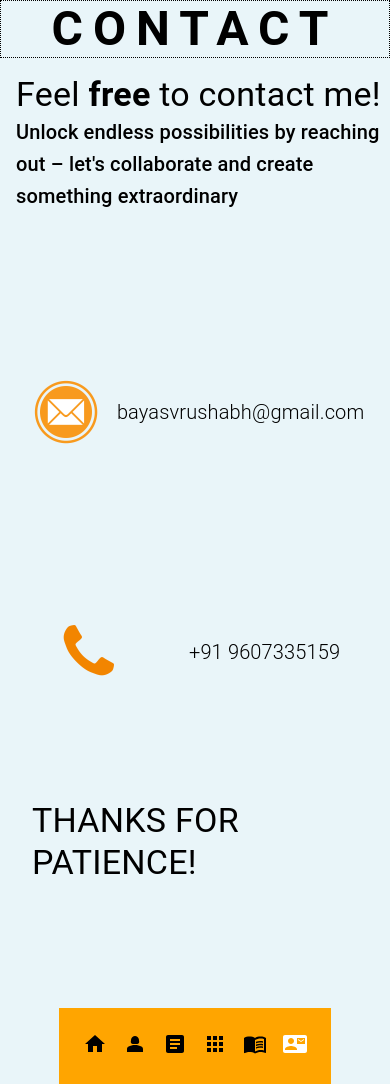
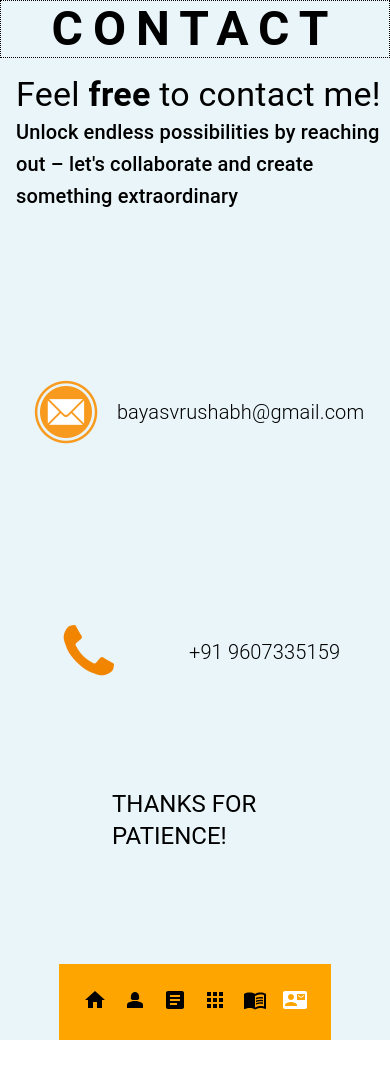
Before and after one commit to VrushabBayas/portfolio, a React (Create React App) app: page /portfolio/contact in a window 390 px wide. After the commit the page ends 1040 px from the top, so only its background shows below. Built offline with nearby package versions, Linux system fonts and the light colour scheme.

Commit message:
style fixes

```diff
--- a/src/containers/Contact/index.js
+++ b/src/containers/Contact/index.js
@@ -85,9 +85,9 @@ function Contact(props) {
         <Grid
           container
           sx={{
-            height: 300,
+            // height: 300,
             margin: "auto",
-            padding: "1rem",
+            padding: "6rem",
             display: "flex",
             justifyContent: "center",
             alignItems: "center",
@@ -95,7 +95,7 @@ function Contact(props) {
         >
           <Typography
             className="good-by-msg"
-            variant={`${isMobileview ? "h4" : "h2"}`}
+            variant={`${isMobileview ? "h5" : "h2"}`}
           >
             THANKS FOR PATIENCE!
           </Typography>
```
